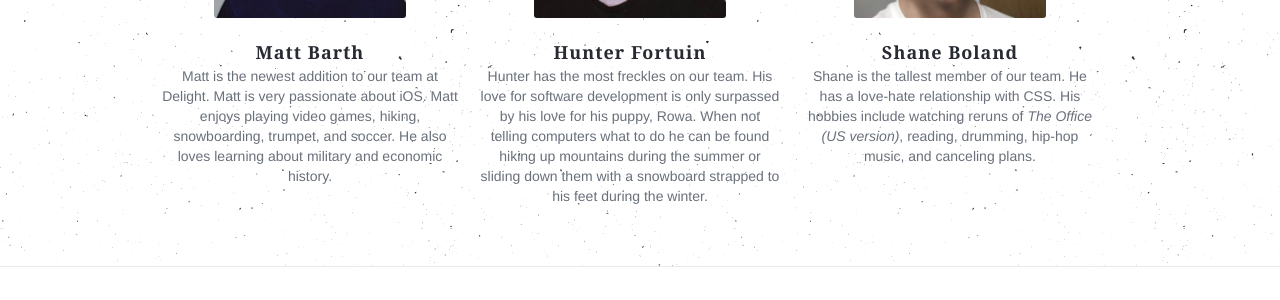
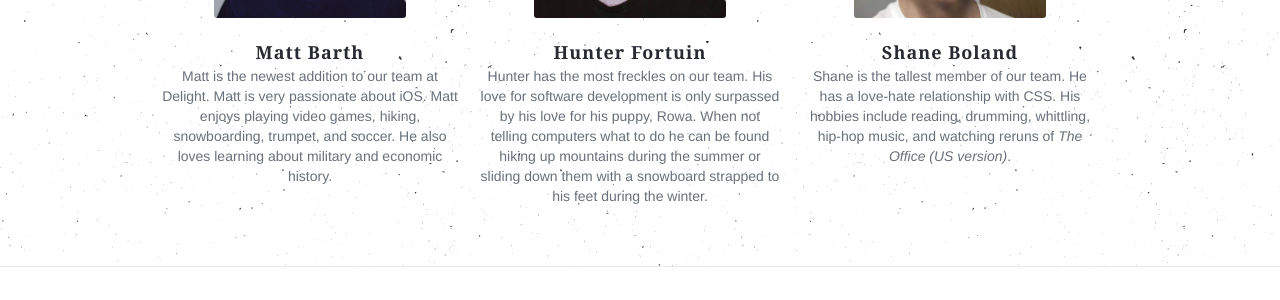
Before and after one commit to delightconsulting/delight-2015, a Jekyll site: the page built from about.html, in a window 1280 px wide. Shown: the part 925-1225 px from the top of the page. Built offline with Jekyll 4.4.1, drawn with Linux system fonts in a browser that asks for light colours; nearby versions of some CDN libraries.

Commit message:
BIO: Edited shane bio

```diff
--- a/about.html
+++ b/about.html
@@ -73,7 +73,7 @@ permalink: /about/
                   <h2 class="title is-5">Shane Boland</h2>
                 </div>
                 <div class="content">
-                    <p>Shane is the tallest member of our team. He has a love-hate relationship with CSS. His hobbies include watching reruns of <em>The Office (US version)</em>, reading, drumming, hip-hop music, and canceling plans.</p>
+                    <p>Shane is the tallest member of our team. He has a love-hate relationship with CSS. His hobbies include reading, drumming, whittling, hip-hop music, and watching reruns of <em>The Office (US version)</em>.</p>
                 </div>
             </div>
         </div>
```
